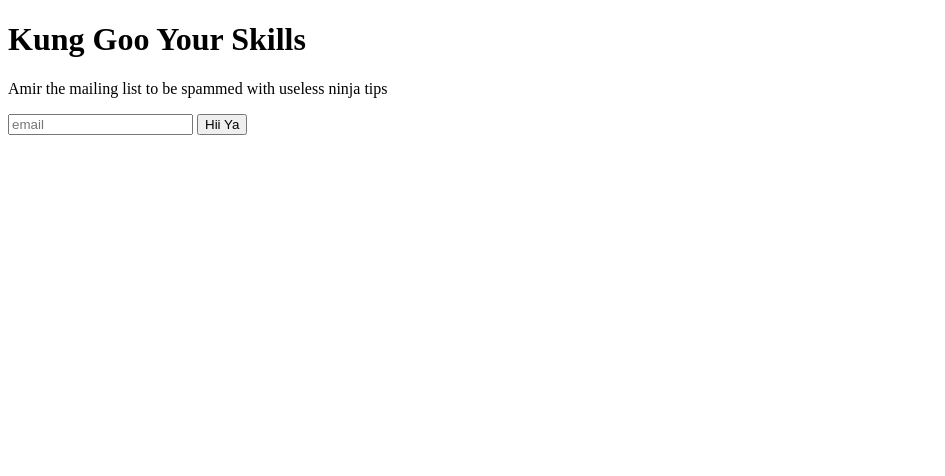
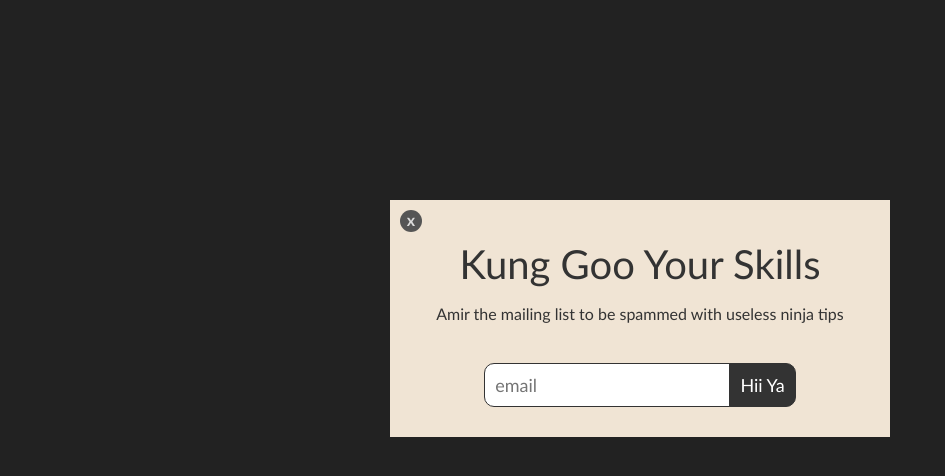
Before and after one commit to AmirTaki/input-animation, a plain HTML site: page index.html in a window 1280 px wide. Shown: the whole page, without its empty margins (0-945 px from the left). Drawn offline with Linux system fonts and the light colour scheme.

Commit message:
add styles css at project

```diff
--- a/index.html
+++ b/index.html
@@ -13,7 +13,7 @@
             <p>Amir the mailing list to be spammed with useless ninja tips</p>
             <input type="email" placeholder="email" required >
             <button>Hii Ya</button>
-            <div class = "cross"></div>
+            <div class = "cross">x</div>
         </div>
     </div>
 </body>
--- a/src/styles.css
+++ b/src/styles.css
@@ -0,0 +1,69 @@
+body {
+    margin: 0;
+    position: relative;
+}
+body.pop-up {
+    background-color: #222;
+}
+* {
+    font-family: Calibri, sans-serif;
+    font-weight: normal;
+    color: #333;
+}
+h1 {
+    font-size: 40px;
+    margin: 10px 0;
+}
+p{
+    margin-bottom: 40px;
+}
+#pop-up {
+    position: relative;
+    top:200px;
+    width: 500px;
+    margin: 0 auto;
+    text-align: center;
+}
+
+#pop-up .container {
+    background: #f0e4d4;
+    padding: 30px;
+    position: absolute;
+    top:50x;
+    width: 100%;
+    box-sizing: border-box;
+}
+
+#pop-up input {
+    padding: 10px;
+    border: 0;
+    border-radius: 10px 0 0 10px;
+    border: 1px solid #333;
+    font-size: 18px;
+}
+
+button {
+    padding: 10px;
+    border: 0;
+    color: #fff;
+    background: #333;
+    margin-left: -5px;
+    border-radius: 0 10px 10px 0;
+    border : 1px solid #333;
+    font-size: 18px;
+}
+
+.cross {
+    position: absolute;
+    top: 10px;
+    left: 10px;
+    background: #555;
+    color :#ddd;
+    font-weight: bold;
+    width: 22px;
+    height: 22px;
+    text-align: center;
+    border-radius: 11px
+}
+
+/* pop animation styles */
```
